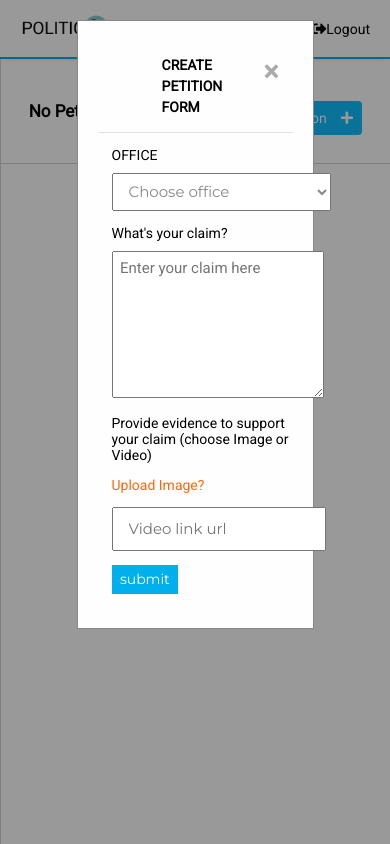
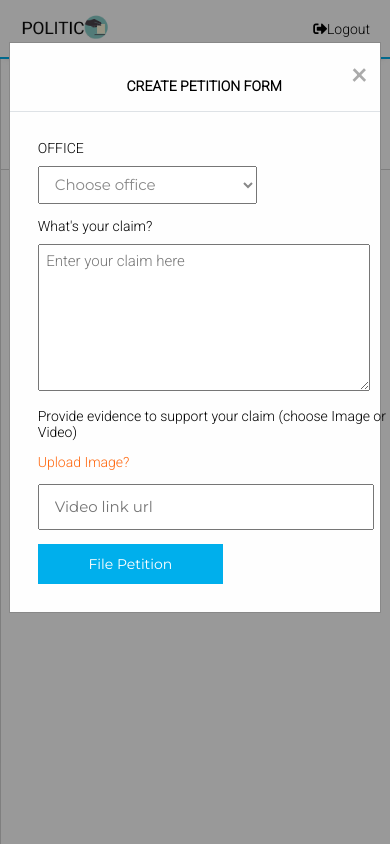
Before and after one commit to ShejaEddy/Politico, a website: page UI/pages/petitions.html in a window 390 px wide. Both pictures are taken after a click on the button "Create Petition". Shown: the top 844 px of the page. Drawn offline with Linux system fonts and the light colour scheme.

Commit message:
fix: style css

```diff
--- a/UI/css/petition.css
+++ b/UI/css/petition.css
@@ -1,21 +1,14 @@
-@import url('https://fonts.googleapis.com/css?family=Roboto&display=swap');
-
-* {
-    padding: 0;
-    margin: 0;
-    font-family: "Roboto", sans-serif;
-}
-
 #body {
-    background-image: url('../img/emptyfile.png');
+  background-image: url("../img/emptyfile.png");
   background-size: 10%;
   background-position: center;
   width: 100%;
   height: 100vh;
   background-repeat: no-repeat;
+  padding: 0;
 }
 
- h3{
+h3 {
   font-size: 17px;
 }
 
@@ -38,10 +31,10 @@
   margin-right: 1em;
 }
 
-.petition-header{
+.petition-header {
   display: flex;
   padding: 2em;
-    border-bottom: 1px solid lightgray
+  border-bottom: 1px solid lightgray;
 }
 .modal {
   display: none;
@@ -49,7 +42,7 @@
   z-index: 11000;
   left: 0;
   top: 0;
-    bottom:0;
+  bottom: 0;
   right: 0;
   justify-content: center;
   width: 100vw;
@@ -96,7 +89,8 @@ tr {
   border-bottom: 2px solid #dee2e6;
 }
 
-.table th, .table td {
+.table th,
+.table td {
   padding: 0.75rem;
   border-top: 1px solid #dee2e6;
 }
@@ -106,10 +100,9 @@ th {
 }
 .modal-content {
   background-color: #fefefe;
-    padding: 20px;
   border: 1px solid #888;
-    width: 50%;
-    margin: 5% auto;
+  width: 40%;
+  margin: 3rem auto;
 }
 .modal-header {
   display: flex;
@@ -147,7 +140,6 @@ tbody {
   margin-left: 30%;
 }
 
-
 .close {
   color: #aaa;
   float: right;
@@ -173,7 +165,7 @@ label {
 #claim {
   font-size: 15px;
   padding: 0.5em;
-    max-width: 400px;
+  max-width: 85%;
   width: 100%;
   height: 130px;
 }
@@ -191,14 +183,14 @@ select {
   color: #ff670e;
   cursor: pointer;
   margin: 1em 0;
+  width: max-content;
 }
 
 .ev2 {
   padding-left: 1em;
   font-size: 15px;
   height: 40px;
-    max-width: 400px;
-    width: 100%
+  width: 85%;
 }
 
 #petition-form select:invalid {
@@ -213,14 +205,17 @@ select option {
   max-width: 500px;
   width: 100%;
   margin: auto;
-    padding: 1rem;
+  padding: 2rem;
 }
-.submit-btn{
-    background-color:  #00afec;
+.submit-btn {
+  background-color: #00afec;
   color: white;
   padding: 0.4rem 0.6rem;
+  width: 50%;
   outline: none;
   border: 0;
+  height: 40px;
+  cursor: pointer;
 }
 label {
   margin-bottom: 10px;
@@ -233,9 +228,27 @@ label {
 .footer li:hover {
   opacity: 0.7;
 }
-a{
+a {
   text-decoration: none;
 }
-.d-none{
+.d-none {
   display: none;
 }
+
+@media screen and (max-width: 900px) {
+  .modal-content {
+    width: 80%;
+  }
+}
+
+@media screen and (max-width: 600px) {
+  .modal-content {
+    width: 90%;
+  }
+}
+
+@media screen and (max-width: 400px) {
+  .modal-content {
+    width: 95%;
+  }
+}
--- a/UI/js/petition.js
+++ b/UI/js/petition.js
@@ -1,26 +1,28 @@
-var modal = document.getElementById("myModal");
+const el = elm => document.querySelector(elm);
+var modal = el("#myModal");
 
-var btn = document.getElementById("myBtn");
+var btn = el("#myBtn");
 
-var span = document.getElementsByClassName("close")[0];
+var span = el(".close");
 
-btn.onclick = function () {
+btn.onclick = function() {
   modal.style.display = "block";
-}
+};
 
-span.onclick = function () {
+span.onclick = function() {
   modal.style.display = "none";
-}
-const el = (elm) => document.querySelector(elm)
-el("#petition-form").addEventListener("submit", (e) => {
+};
+
+el("#petition-form").addEventListener("submit", e => {
   e.preventDefault();
   el("#body").style.backgroundImage = "none";
-    el('#default-heading').innerText = "All Petitions";
+  el("#default-heading").innerText = "All Petitions";
   modal.style.display = "none";
-    el(".table").classList.remove ("d-none");
-})
-window.onclick = function (event) {
+  el(".table").classList.remove("d-none");
+});
+const openFile = () => el(".fileInput").click();
+window.onclick = function(event) {
   if (event.target == modal) {
     modal.style.display = "none";
   }
-}
+};
--- a/UI/pages/petitions.html
+++ b/UI/pages/petitions.html
@@ -79,7 +79,7 @@
                             Description
                         </th>
                         <th class="image-header">
-                            Image/Video
+                            Evidence
                         </th>
                     </tr>
                     </thead>
@@ -153,10 +153,11 @@
 
             <div class="evidence input-group">
                 <p class="sub-title">Provide evidence to support your claim (choose Image or Video) </p>
-                <p class="ev1">Upload Image?</p>
+                <p class="ev1" onclick="openFile()">Upload Image?</p>
+                <input type="file" class="fileInput d-none">
                 <div class="input-group"><input type="url" placeholder="Video link url" class="ev2"></div>
             </div>
-            <button type="submit" value="submit" class="submit-btn">submit</button>
+            <button type="submit" value="submit" class="submit-btn">File Petition</button>
         </form>
     </div>
 </div>
```
Lines whose indentation alone changed are shown as unchanged.
